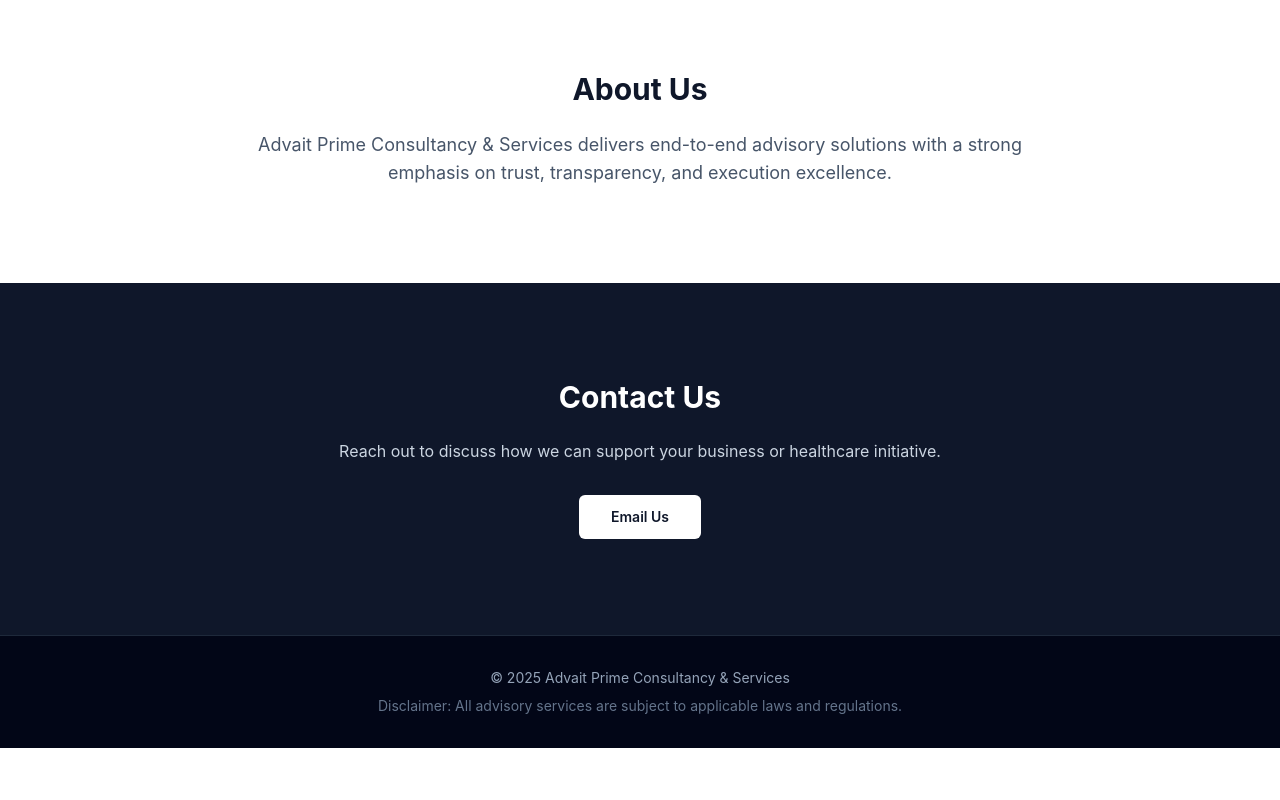
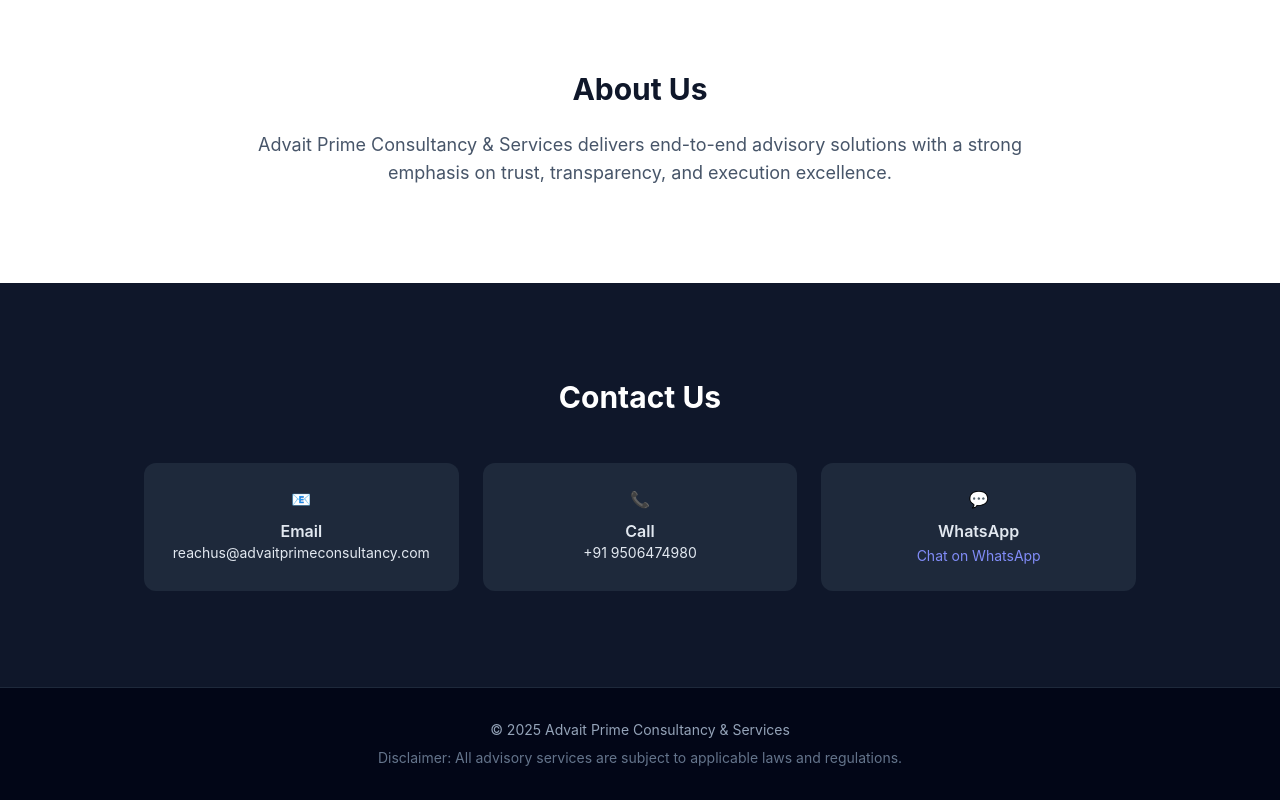
Before and after one commit to psh2590/advait-prime-website, a React app in the folder frontend/: page / in a window 1280 px wide. Shown: the part 1382-2182 px from the top of the page. Before the commit the page ends 2130 px from the top, so only its background shows below. Built offline with nearby package versions, Linux system fonts and the light colour scheme; the HTML template or start-up script is replaced by a standard one.

Commit message:
Update Contact.jsx

```diff
--- a/frontend/src/components/Contact.jsx
+++ b/frontend/src/components/Contact.jsx
@@ -1,21 +1,33 @@
 export default function Contact() {
   return (
-    <section id="contact" className="bg-slate-900 py-24 text-white">
-      <div className="mx-auto max-w-4xl px-6 text-center">
-        <h2 className="text-3xl font-bold">
-          Contact Us
-        </h2>
+    <section id="contact" className="bg-slate-900 py-24">
+      <div className="mx-auto max-w-5xl px-4 text-center">
+        <h2 className="text-3xl font-bold text-white">Contact Us</h2>
 
-        <p className="mt-6 text-slate-300">
-          Reach out to discuss how we can support your business or healthcare initiative.
-        </p>
+        <div className="mt-12 grid gap-6 sm:grid-cols-3">
+          <div className="rounded-xl bg-slate-800 p-6 text-slate-200">
+            📧
+            <p className="mt-2 font-semibold">Email</p>
+            <p className="text-sm">reachus@advaitprimeconsultancy.com</p>
+          </div>
 
-        <a
-          href="mailto:reachus@advaitprimeconsultancy.com"
-          className="mt-8 inline-block rounded-md bg-white px-8 py-3 text-sm font-semibold text-slate-900 hover:bg-slate-200"
-        >
-          Email Us
-        </a>
+          <div className="rounded-xl bg-slate-800 p-6 text-slate-200">
+            📞
+            <p className="mt-2 font-semibold">Call</p>
+            <p className="text-sm">+91 9506474980</p>
+          </div>
+
+          <div className="rounded-xl bg-slate-800 p-6 text-slate-200">
+            💬
+            <p className="mt-2 font-semibold">WhatsApp</p>
+            <a
+              href="https://wa.me/919506474980"
+              className="text-sm text-indigo-400 hover:underline"
+            >
+              Chat on WhatsApp
+            </a>
+          </div>
+        </div>
       </div>
     </section>
   );
```
